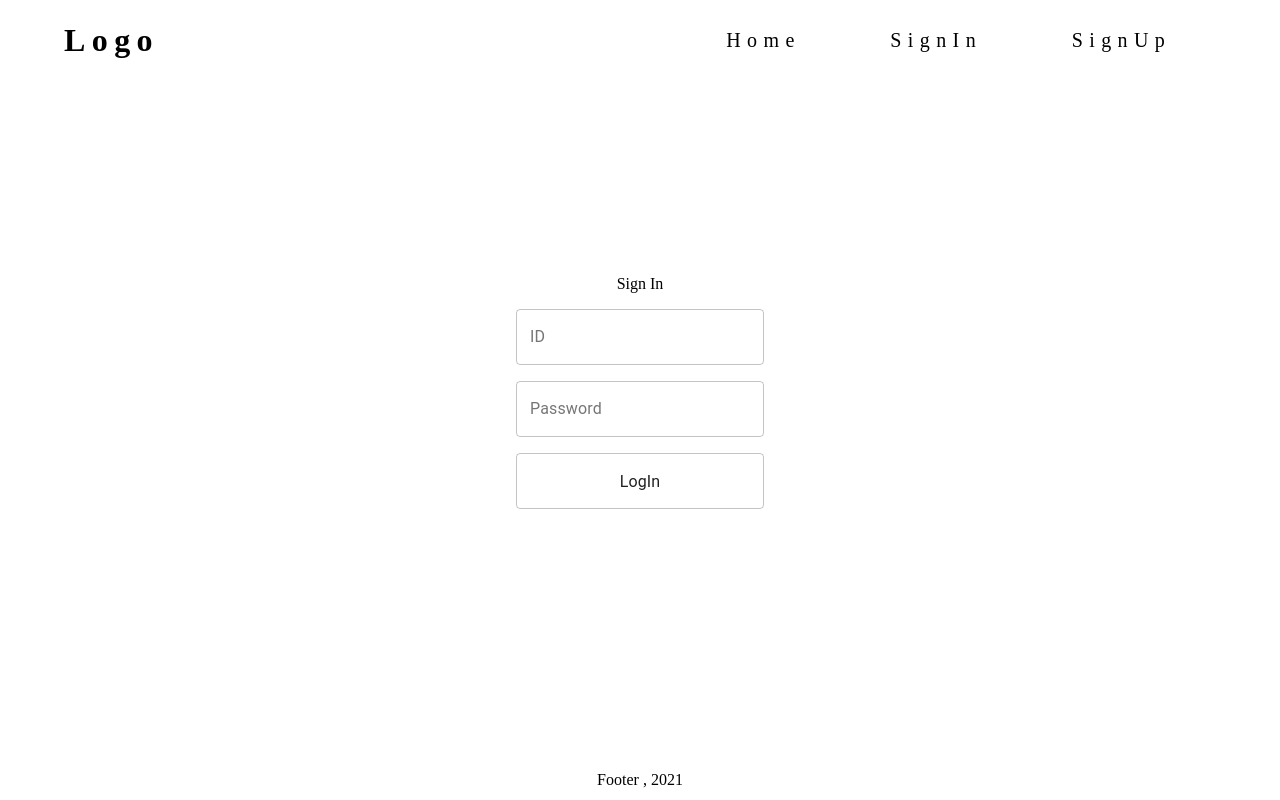
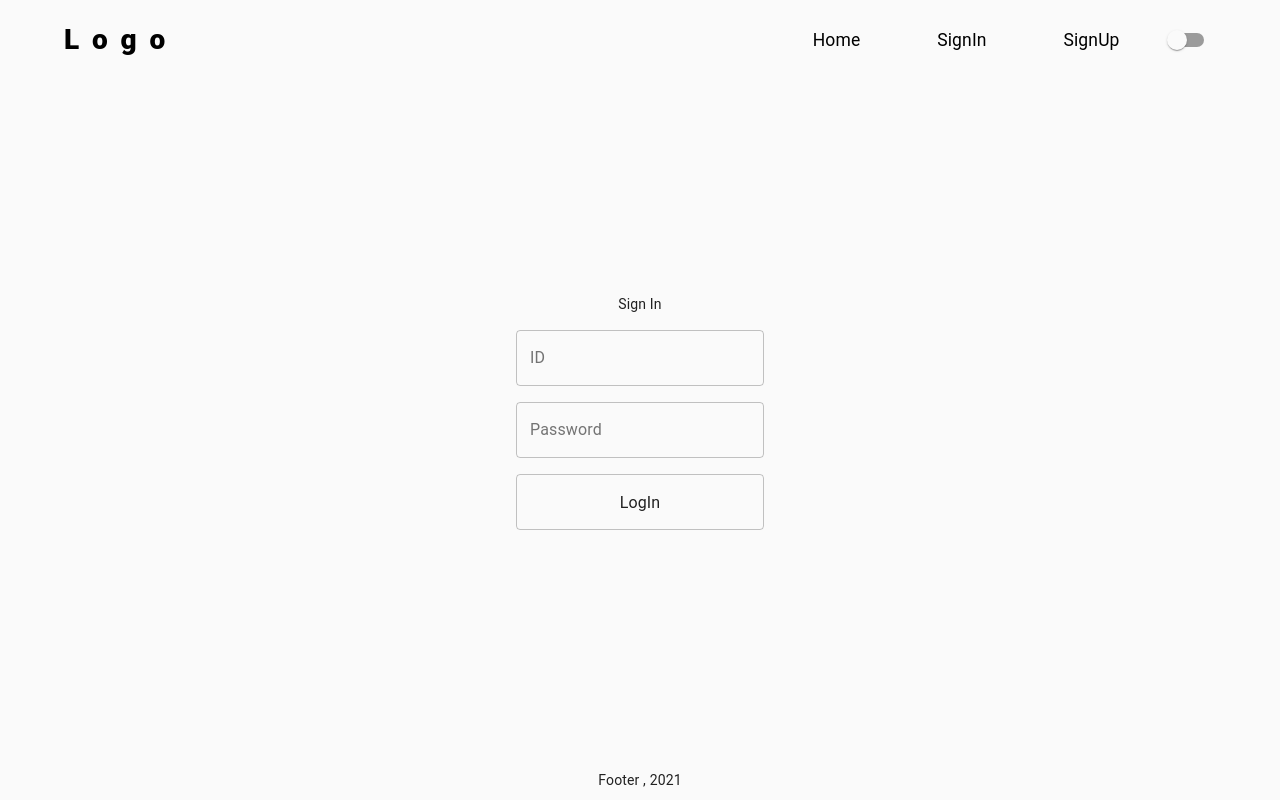
Before and after one commit to developjik/React-boilerplate, a React (Create React App) app: page /signIn in a window 1280 px wide. Built offline with nearby package versions, Linux system fonts and the light colour scheme.

Commit message:
210906 commit

```diff
--- a/src/App.jsx
+++ b/src/App.jsx
@@ -1,6 +1,7 @@
-import React from 'react';
+import React, { useState } from 'react';
 import { BrowserRouter, Route, Switch } from 'react-router-dom';
 
+import { createTheme, ThemeProvider, CssBaseline } from '@material-ui/core';
 import Navigator from './Components/Header/Navigator';
 import Home from './routes/Home/Home';
 import Contact from './routes/Contact/Contact';
@@ -14,9 +15,20 @@ import AuthRoute from './routes/AuthRoute';
 import NoAuthRoute from './routes/NoAuthRoute';
 
 function App() {
+  const [darkMode, setDarkMode] = useState(false);
+
+  const theme = createTheme({
+    palette: {
+      type: darkMode ? 'dark' : 'light',
+    },
+  });
+
   return (
+    <ThemeProvider theme={theme}>
+      <CssBaseline />
       <BrowserRouter>
-      <Navigator />
+        <Navigator darkMode={darkMode} setDarkMode={setDarkMode} />
+
         <Switch>
           <Route path="/" component={(props) => <Home props={props} />} exact />
           <AuthRoute
@@ -31,11 +43,15 @@ function App() {
             path="/signUp"
             component={(props) => <SignUp props={props} />}
           />
-        <AuthRoute path="/info" component={(props) => <Info props={props} />} />
+          <AuthRoute
+            path="/info"
+            component={(props) => <Info props={props} />}
+          />
           <Route component={(props) => <NotFound props={props} />} />
         </Switch>
         <Footer />
       </BrowserRouter>
+    </ThemeProvider>
   );
 }
 
--- a/src/Components/Footer/Footer.jsx
+++ b/src/Components/Footer/Footer.jsx
@@ -9,8 +9,6 @@ function Footer() {
     <Box
       height="5vh"
       width="100%"
-      position="fixed"
-      bottom="0"
       display="flex"
       justifyContent="center"
       alignItems="center"
--- a/src/Components/Header/Menu.css
+++ b/src/Components/Header/Menu.css
@@ -1,31 +1,37 @@
-a {
-  text-decoration: none;
-  color: #000;
-  letter-spacing: 0.5vw;
-}
-
-li {
-  list-style: none;
-}
-
 .navigator {
   display: flex;
-  justify-content: space-between;
+  justify-content: center;
   align-items: center;
   font-size: 1.25em;
 }
+.navigator a,
+.toggle a {
+  text-decoration: none;
+  color: #000;
+}
+.dark a {
+  color: #fff;
+}
 
 .navigator a li,
-.navigator button {
+.navigator button,
+.toggle a li,
+.toggle button {
+  list-style: none;
   margin: 2.5vw;
-  padding: 1.5vh 1vw;
+  padding: 0.5vh 0.5vw;
 }
 
 .navigator a li:hover,
 .navigator button:hover {
-  background: #205aff;
+  background: #000;
   color: #fff;
   border-radius: 1em;
+}
+.dark a li:hover,
+.dark button:hover {
+  background: #fff;
+  color: #000;
 }
 
 .toggle {
@@ -40,6 +46,7 @@ li {
   height: 100vh;
   background: #777;
   transition: 0.5s;
+  z-index: 10;
 }
 .toggle.active {
   left: 0;
@@ -47,11 +54,11 @@ li {
 .toggle a,
 .toggle button {
   color: #fff;
-  font-size: 2em;
+  font-size: 1.5em;
 }
 .toggle a:hover,
 .toggle button:hover {
   background: #fff;
   color: #000;
-  padding: 1.5vh 1vw;
+  border-radius: 1em;
 }
--- a/src/Components/Header/Menu.jsx
+++ b/src/Components/Header/Menu.jsx
@@ -3,7 +3,7 @@ import { withRouter, Link } from 'react-router-dom';
 import { useSelector, useDispatch } from 'react-redux';
 
 import PropTypes from 'prop-types';
-import { Button, IconButton } from '@material-ui/core';
+import { Button, IconButton, Switch } from '@material-ui/core';
 import MenuIcon from '@material-ui/icons/Menu';
 import AccountCircleIcon from '@material-ui/icons/AccountCircle';
 import { removeCookie } from '../../cookie/cookie';
@@ -12,7 +12,7 @@ import { setUser } from '../../modules/user';
 
 import './Menu.css';
 
-function Menu({ history, name, toggle }) {
+function Menu({ history, name, darkMode, setDarkMode, toggle }) {
   const ref = useRef(0);
 
   const user = useSelector((data) => data.user);
@@ -34,11 +34,17 @@ function Menu({ history, name, toggle }) {
   return (
     <>
       {toggle && (
-        <IconButton style={{ zIndex: '10' }} onClick={onClickToggle}>
-          <MenuIcon />
-        </IconButton>
+        <>
+          <Switch
+            checked={darkMode}
+            onChange={() => setDarkMode((prev) => !prev)}
+          />
+          <IconButton style={{ zIndex: '100' }} onClick={onClickToggle}>
+            <MenuIcon />
+          </IconButton>
+        </>
       )}
-      <ul ref={ref} className={name}>
+      <ul ref={ref} className={darkMode ? `${name} dark` : `${name}`}>
         <Link to="/" onClick={onClickToggle}>
           <li>Home</li>
         </Link>
@@ -73,6 +79,10 @@ function Menu({ history, name, toggle }) {
             </Link>
           </>
         )}
+        <Switch
+          checked={darkMode}
+          onChange={() => setDarkMode((prev) => !prev)}
+        />
       </ul>
     </>
   );
@@ -81,6 +91,8 @@ function Menu({ history, name, toggle }) {
 Menu.propTypes = {
   history: PropTypes.shape({ push: PropTypes.func }).isRequired,
   name: PropTypes.string.isRequired,
+  darkMode: PropTypes.bool.isRequired,
+  setDarkMode: PropTypes.func.isRequired,
   toggle: PropTypes.bool,
 };
 
--- a/src/Components/Header/Navigator.css
+++ b/src/Components/Header/Navigator.css
@@ -1,12 +1,14 @@
 .logo {
   font-size: 2em;
   font-weight: 900;
+  text-decoration: none;
+  letter-spacing: 1vw;
+  color: #000;
 }
-.logo a {
-  text-decoration: none;
-  color: #000;
-  letter-spacing: 0.5vw;
-}
-.logo a li {
+.logo li {
   list-style: none;
 }
+
+.darkMode {
+  color: #fff;
+}
--- a/src/Components/Header/Navigator.jsx
+++ b/src/Components/Header/Navigator.jsx
@@ -1,13 +1,15 @@
 import React from 'react';
 import { Link } from 'react-router-dom';
 import { useMediaQuery } from 'react-responsive';
+
+import PropTypes from 'prop-types';
 
 import { Box } from '@material-ui/core';
 
 import Menu from './Menu';
 import './Navigator.css';
 
-function Navigator() {
+function Navigator({ darkMode, setDarkMode }) {
   const isMobile = useMediaQuery({
     query: '(max-width:600px)',
   });
@@ -18,20 +20,40 @@ function Navigator() {
         height="10vh"
         width="100%"
         padding="0 5vw"
-        position="fixed"
-        top="0"
         display="flex"
         justifyContent="space-between"
         alignItems="center"
         zIndex="10"
       >
-        <Link to="/" id="#" className="logo">
-          <li>Logo</li>
-        </Link>
-        {!isMobile ? <Menu name="navigator" /> : <Menu name="toggle" toggle />}
+        <Box display="flex" alignItems="center">
+          <Link to="/" id="#" className={darkMode ? 'logo darkMode' : 'logo'}>
+            <li>Logo</li>
+          </Link>
+        </Box>
+        <Box display="flex" alignItems="center">
+          {!isMobile ? (
+            <Menu
+              name="navigator"
+              darkMode={darkMode}
+              setDarkMode={setDarkMode}
+            />
+          ) : (
+            <Menu
+              name="toggle"
+              darkMode={darkMode}
+              setDarkMode={setDarkMode}
+              toggle
+            />
+          )}
+        </Box>
       </Box>
     </header>
   );
 }
 
+Navigator.propTypes = {
+  darkMode: PropTypes.bool.isRequired,
+  setDarkMode: PropTypes.func.isRequired,
+};
+
 export default Navigator;
--- a/src/routes/Contact/Contact.jsx
+++ b/src/routes/Contact/Contact.jsx
@@ -8,7 +8,7 @@ function Contact() {
   return (
     <Box
       width="100%"
-      height="100vh"
+      height="85vh"
       display="flex"
       flexDirection="column"
       justifyContent="center"
--- a/src/routes/Home/Home.jsx
+++ b/src/routes/Home/Home.jsx
@@ -5,7 +5,7 @@ import { Box } from '@material-ui/core';
 function Home() {
   return (
     <Box
-      minHeight="100vh"
+      height="85vh"
       width="100%"
       display="flex"
       justifyContent="center"
--- a/src/routes/Login/SignIn.jsx
+++ b/src/routes/Login/SignIn.jsx
@@ -8,7 +8,7 @@ function SignIn() {
   return (
     <Box
       width="100%"
-      height="100vh"
+      height="85vh"
       display="flex"
       flexDirection="column"
       justifyContent="center"
--- a/src/routes/Login/SignUp.jsx
+++ b/src/routes/Login/SignUp.jsx
@@ -8,7 +8,7 @@ function SignUp() {
   return (
     <Box
       width="100%"
-      height="100vh"
+      height="85vh"
       display="flex"
       flexDirection="column"
       justifyContent="center"
--- a/src/routes/NotFound/NotFound.jsx
+++ b/src/routes/NotFound/NotFound.jsx
@@ -24,7 +24,7 @@ function NotFound() {
   return (
     <Box
       width="100%"
-      height="100vh"
+      height="85vh"
       display="flex"
       flexDirection="column"
       justifyContent="center"
--- a/src/routes/UserInfo/Info.jsx
+++ b/src/routes/UserInfo/Info.jsx
@@ -9,7 +9,7 @@ function Info() {
   return (
     <Box
       width="100%"
-      height="100vh"
+      minHeight="85vh"
       display="flex"
       flexDirection="column"
       justifyContent="center"
```
Also changed, not shown: 1 other file (tests, documents, lock files or other folders). Lines whose indentation alone changed are shown as unchanged.
